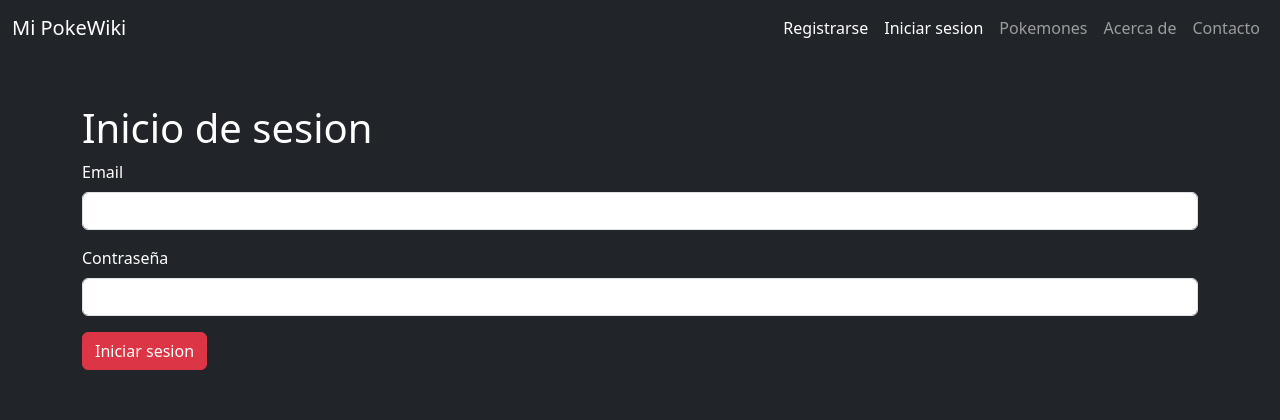
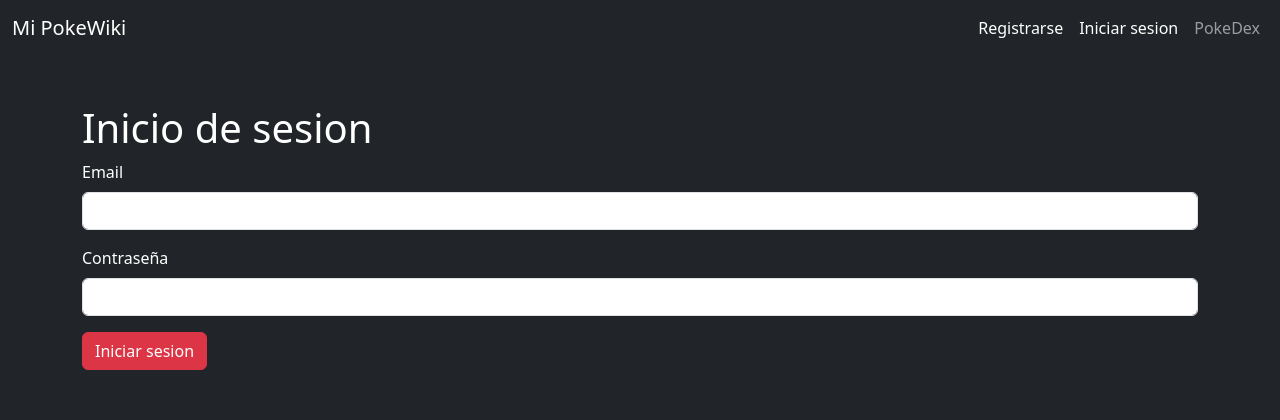
Before and after one commit to Diego-Ulpin12/ProyectoFinal_2024, a PHP site: page /login.php in a window 1280 px wide. Shown: the top 420 px of the page. Run offline with PHP 8.4, Linux system fonts and the light colour scheme.

Commit message:
Update navbar.php

```diff
--- a/navbar.php
+++ b/navbar.php
@@ -1,6 +1,6 @@
 <nav class="navbar navbar-expand-lg navbar-dark bg-dark">
     <div class="container-fluid">
-      <a class="navbar-brand" href="#">Mi PokeWiki</a>
+      <a class="navbar-brand" href="index.php">Mi PokeWiki</a>
       <button class="navbar-toggler" type="button" data-bs-toggle="collapse" data-bs-target="#navbarNav" aria-controls="navbarNav" aria-expanded="false" aria-label="Toggle navigation">
         <span class="navbar-toggler-icon"></span>
       </button>
@@ -14,14 +14,9 @@
             <a class="nav-link active" aria-current="page" href="login.php">Iniciar sesion</a>
           </li>
           <li class="nav-item">
-            <a class="nav-link" href="#">Pokemones</a>
+            <a class="nav-link" href="resultados.php">PokeDex</a>
           </li>
-          <li class="nav-item">
-            <a class="nav-link" href="#">Acerca de</a>
-          </li>
-          <li class="nav-item">
-            <a class="nav-link" href="#">Contacto</a>
-          </li>
+
         </ul>
 
       </div>
```
